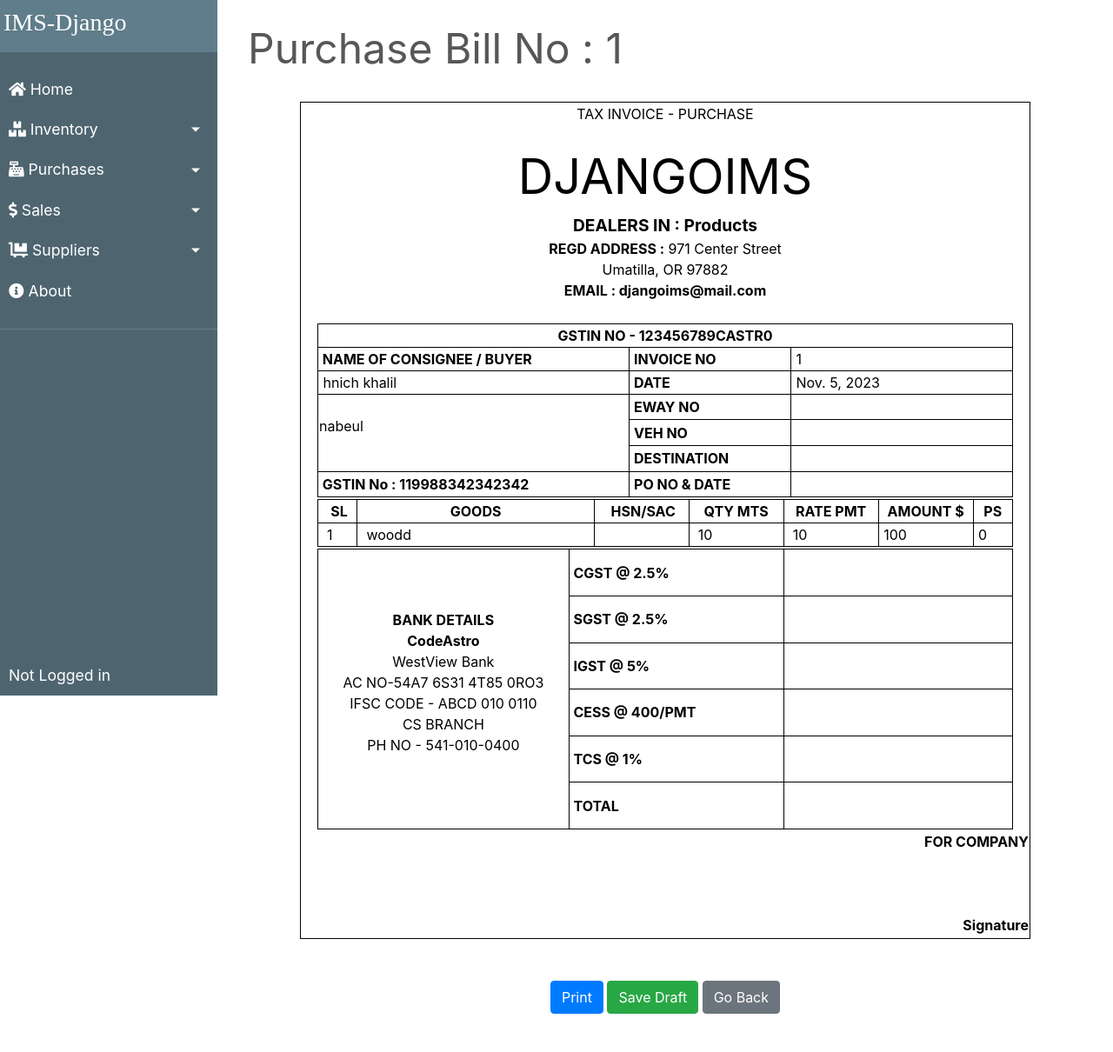
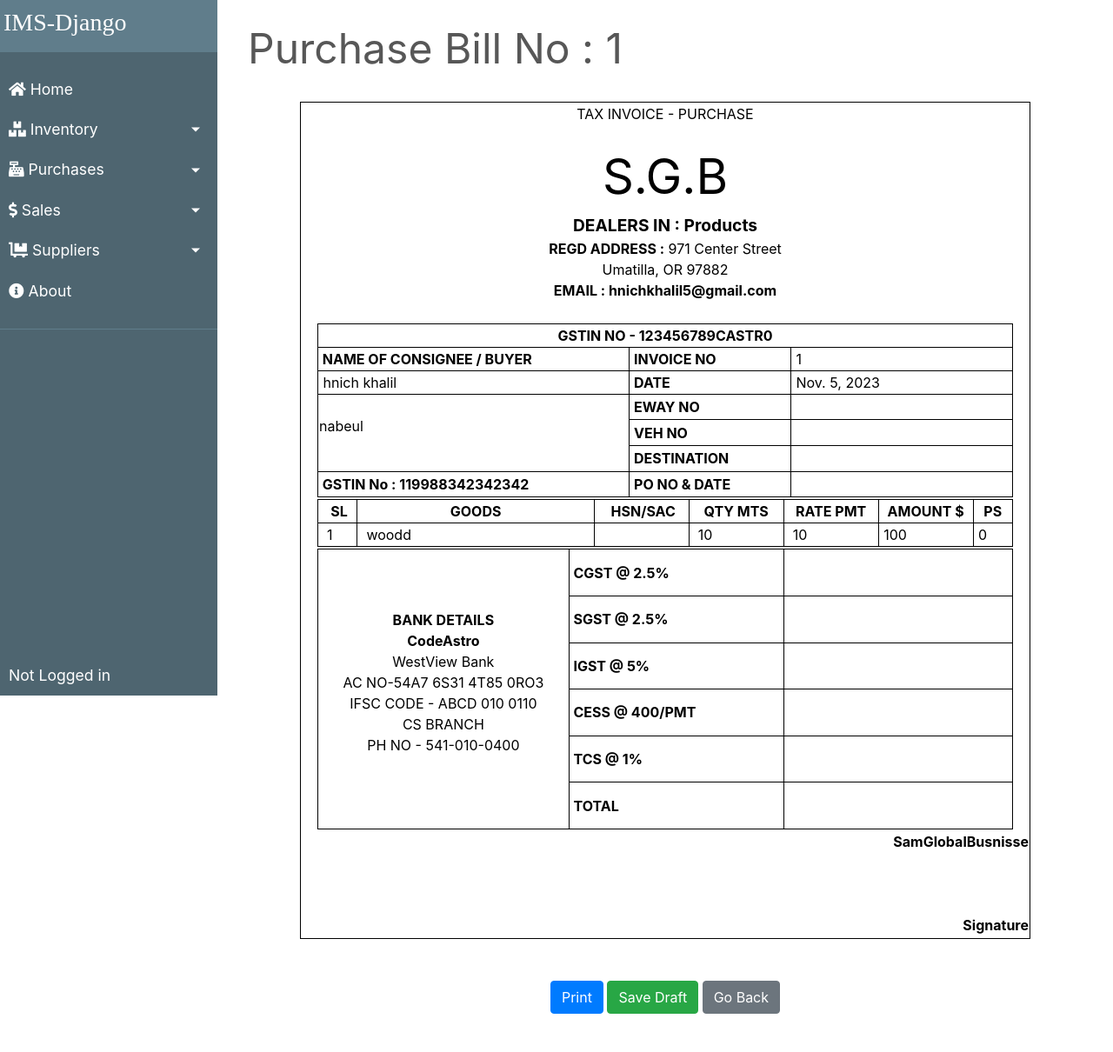
Before and after one commit to KHALILHR/StockWood, a Django app: page /transactions/purchases/1 in a window 1280 px wide. Shown: the whole page at 87% size. Run offline with Django 3.2, Linux system fonts and the light colour scheme; data comes from the database, SQL or seed files in the repository; both versions use the stored data as it was after the commit; some libraries are stand-ins or nearby versions; some web fonts are replaced.

Commit message:
four commit

```diff
--- a/transactions/templates/bill/purchase_bill.html
+++ b/transactions/templates/bill/purchase_bill.html
@@ -29,10 +29,10 @@
 
                         <tr style="text-align: center;">
                             <td >
-                                <span style="font-size: 350%;">DJANGOIMS</span> <br>
+                                <span style="font-size: 350%;">S.G.B</span> <br>
                                 <span style="font-size: 120%; font-weight: bold;">DEALERS IN : Products</span> <br>
                                 <span style="font-weight: bold;">REGD ADDRESS :</span> 971 Center Street<br>Umatilla, OR 97882<br>
-                                <span style="font-weight: bold;">EMAIL : djangoims@mail.com</span> <br><br>
+                                <span style="font-weight: bold;">EMAIL : hnichkhalil5@gmail.com</span> <br><br>
                             </td><!-- Log on to codeastro.com for more projects -->
                         </tr>
 
@@ -144,7 +144,7 @@
 
                         <tr>
                             <td style="text-align: right;">
-                                <span style="font-weight: bold;">FOR COMPANY <br><br><br><br> Signature</span>
+                                <span style="font-weight: bold;">SamGlobalBusnisse <br><br><br><br> Signature</span>
                             </td>
                         </tr>
 
--- a/transactions/templates/bill/sale_bill.html
+++ b/transactions/templates/bill/sale_bill.html
@@ -29,10 +29,10 @@
 
                         <tr style="text-align: center;">
                             <td >
-                                <span style="font-size: 350%;">DJANGOIMS</span> <br>
+                                <span style="font-size: 350%;">S.G.B</span> <br>
                                 <span style="font-size: 120%; font-weight: bold;">DEALERS IN : Products</span> <br>
                                 <span style="font-weight: bold;">REGD ADDRESS :</span> 971 Center Street<br>Umatilla, OR 97882<br>
-                                <span style="font-weight: bold;">EMAIL : djangoims@mail.com</span> <br><br>
+                                <span style="font-weight: bold;">EMAIL : hnichkhalil5@gmail.com</span> <br><br>
                             </td>
                         </tr>
 
@@ -144,7 +144,7 @@
 
                         <tr>
                             <td style="text-align: right;">
-                                <span style="font-weight: bold;">FOR COMPANY <br><br><br><br> Signature</span>
+                                <span style="font-weight: bold;">S.G.B <br><br><br><br> Signature</span>
                             </td>
                         </tr>
 
```
Also changed, not shown: db.sqlite3.
